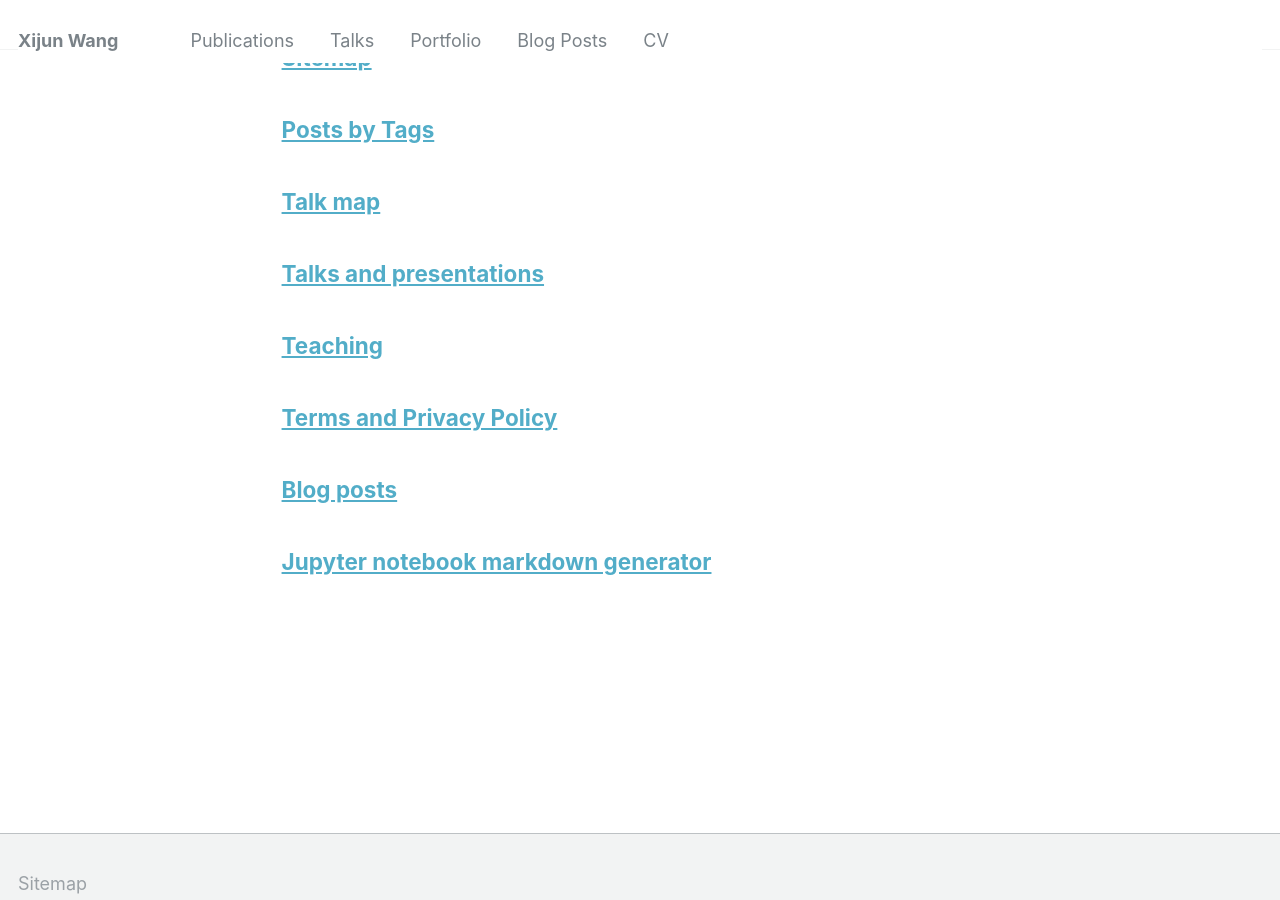
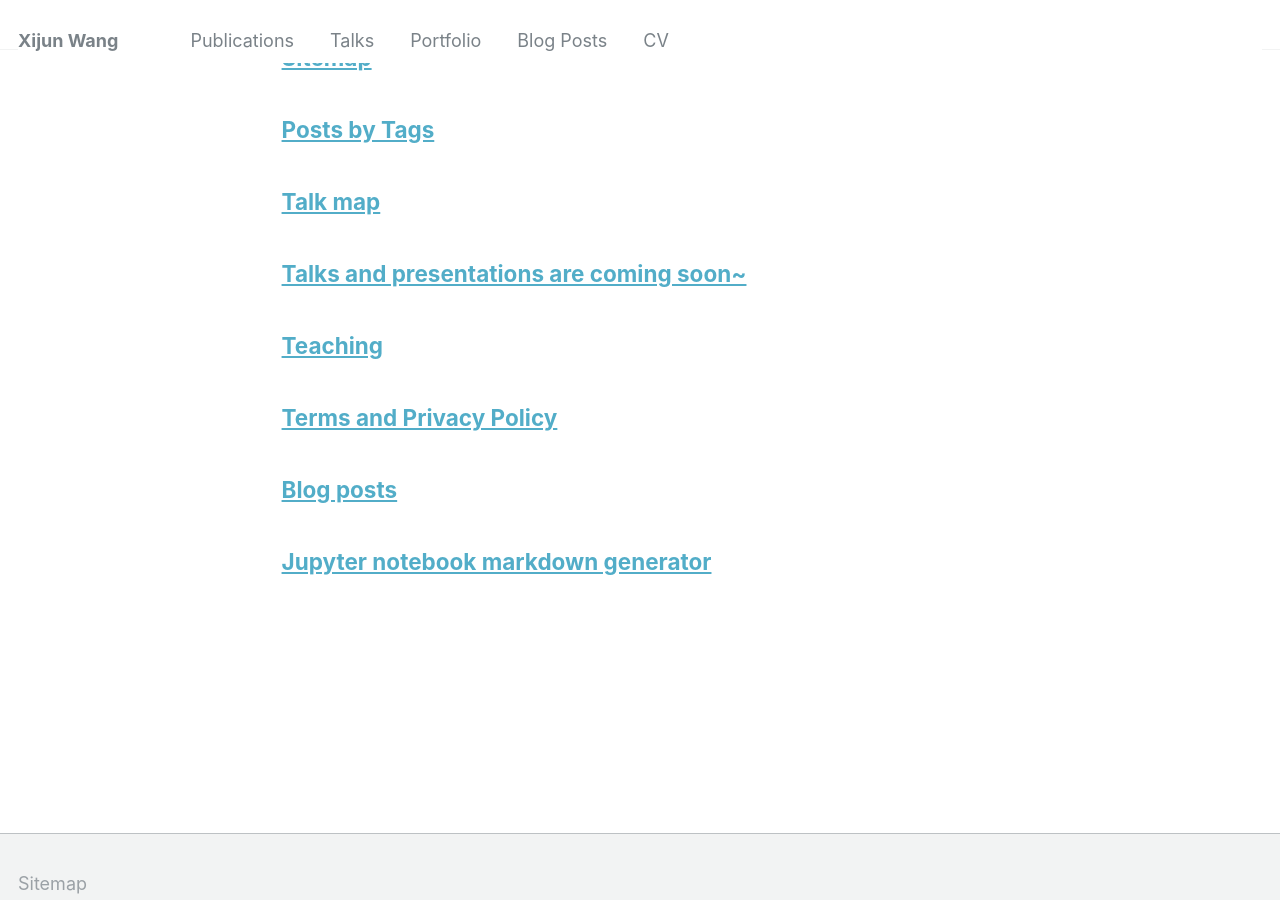
Before and after one commit to xijun-cs/xijun-cs.github.io, a Jekyll site: the page built from _pages/page-archive.html, in a window 1280 px wide and 900 px high, scrolled down 835 px. Built offline with Jekyll 4.4.1, drawn with Linux system fonts in a browser that asks for light colours.

Commit message:
Update talks.html

```diff
--- a/_pages/talks.html
+++ b/_pages/talks.html
@@ -1,11 +1,11 @@
 ---
 layout: archive
-title: "Talks and presentations"
+title: "Talks and presentations are coming soon~"
 permalink: /talks/
 author_profile: true
 ---
 
-{% if site.talkmap_link == true %}
+<!-- {% if site.talkmap_link == true %}
 
 <p style="text-decoration:underline;"><a href="/talkmap.html">See a map of all the places I've given a talk!</a></p>
 
@@ -13,4 +13,4 @@ author_profile: true
 
 {% for post in site.talks reversed %}
   {% include archive-single-talk.html %}
-{% endfor %}
+{% endfor %} -->
```
